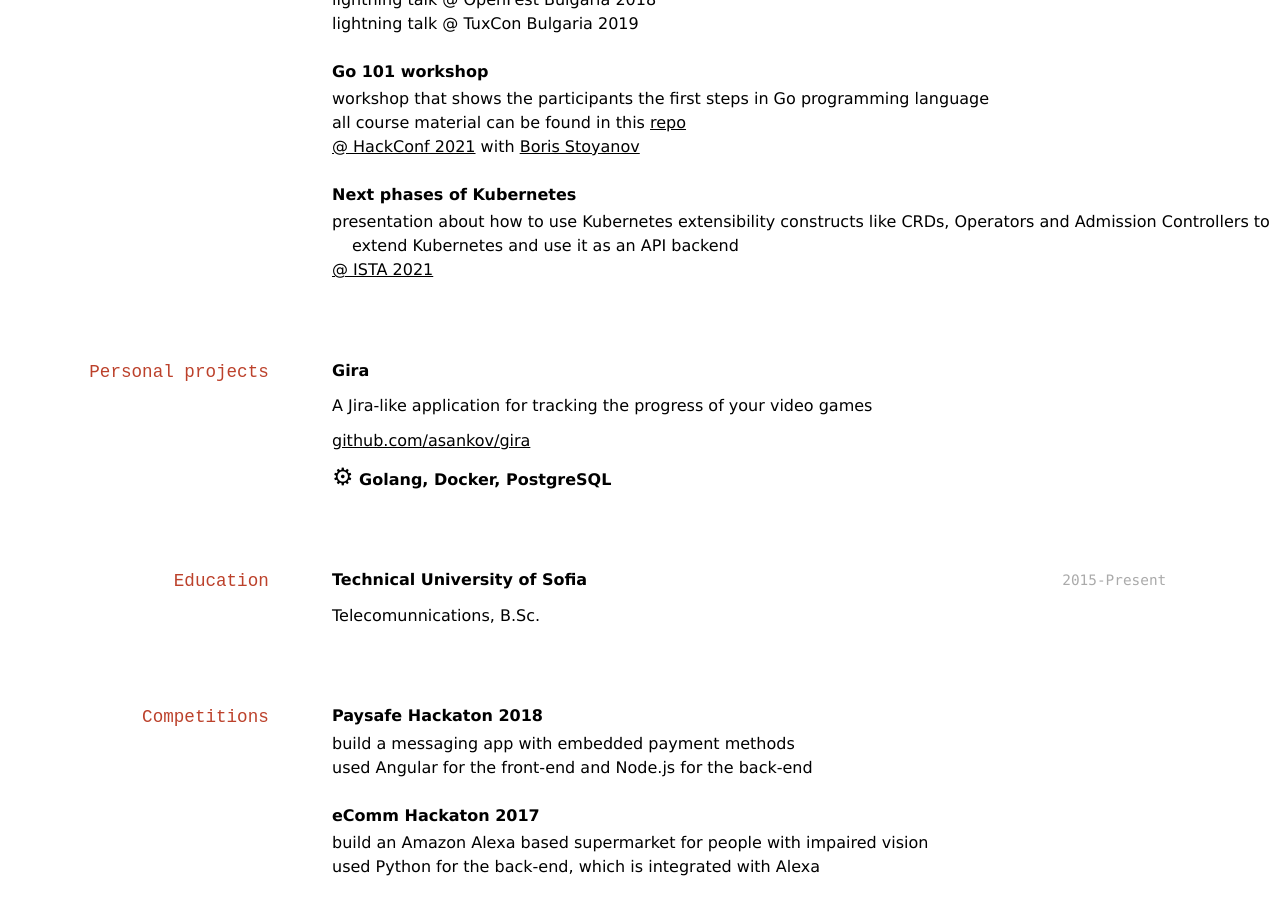
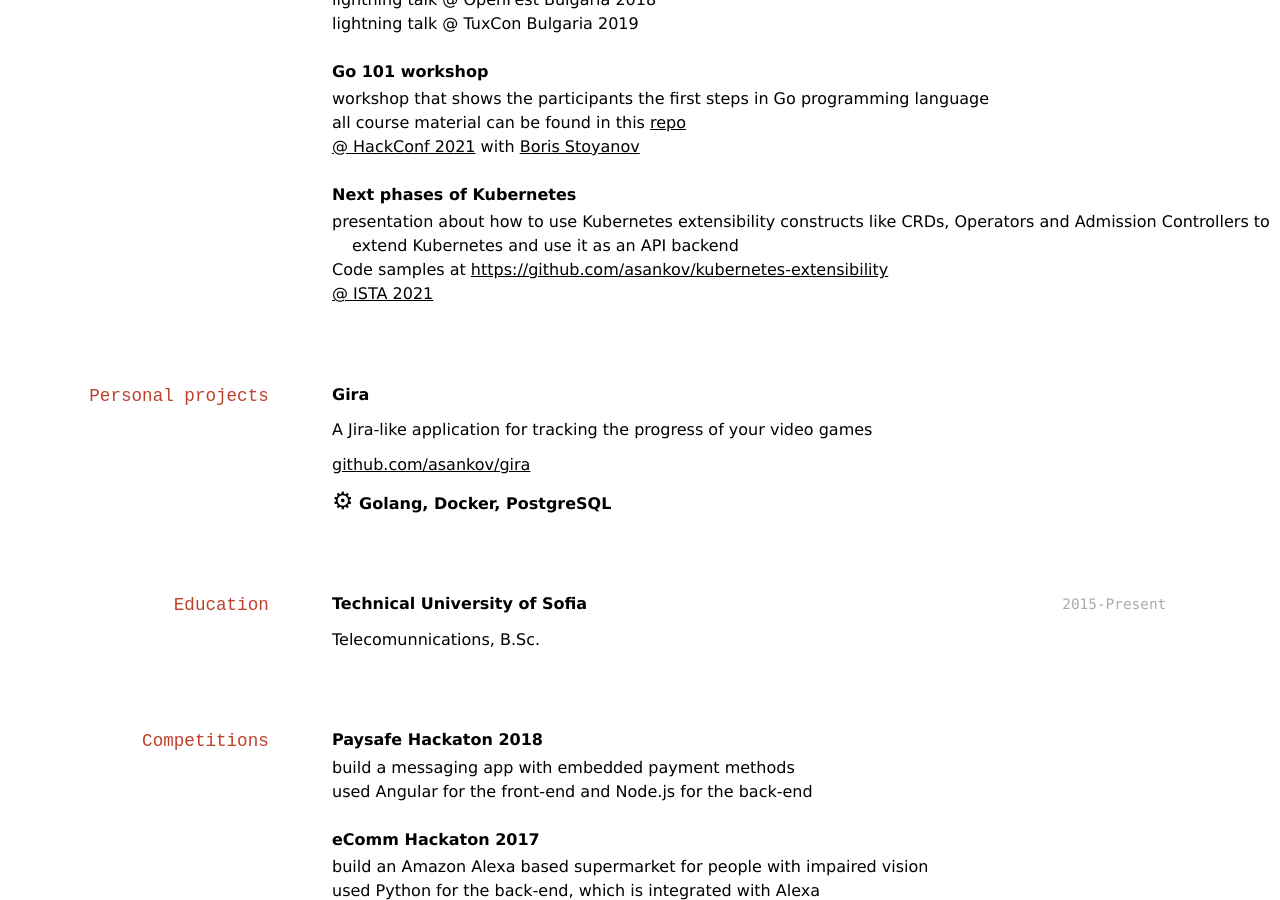
Before and after one commit to asankov/cv, a Jekyll site: the page built from index.md, in a window 1280 px wide and 900 px high, scrolled down 1499 px. Built offline with Jekyll 4.4.1, drawn with Linux system fonts in a browser that asks for light colours.

Commit message:
Update index.md

```diff
--- a/index.md
+++ b/index.md
@@ -100,7 +100,9 @@ Software engineer, open-source enthusiast.
 **Next phases of Kubernetes**
 
 - presentation about how to use Kubernetes extensibility constructs like CRDs, Operators and Admission Controllers to extend Kubernetes and use it as an API backend
-- [@ ISTA 2021]()
+- Code samples at <https://github.com/asankov/kubernetes-extensibility>
+- [@ ISTA 2021](https://youtu.be/fotjvAfnjGE?t=9091)
+
 
 ## Personal projects
 
```
